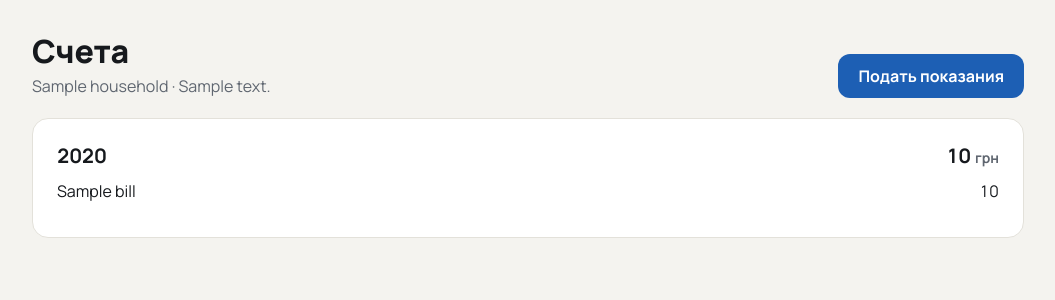
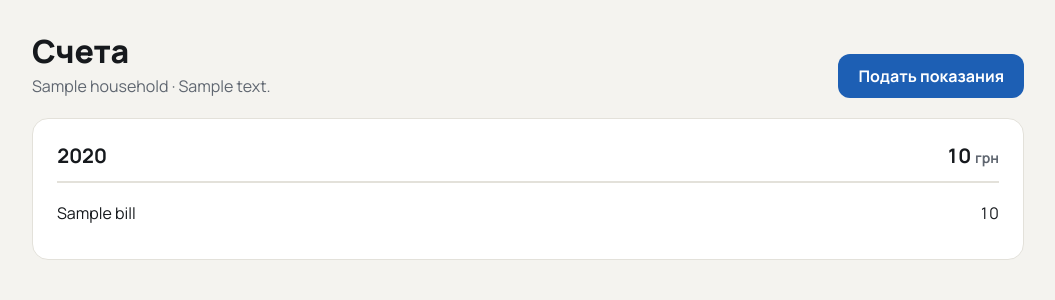
Before and after one commit to artem-sokolov-git/kommunalka-service, a Python web app: template src/kommunalka/presentation/web/templates/bills.html in a window 1280 px wide. Shown: the part 69-369 px from the top of the page, without its empty margins (112-1167 px from the left). Run offline with Jinja, Linux system fonts and the light colour scheme; the template is opened without the code that fills it: most values are stand-ins (such as "Sample title", 1, 10 or a date in 2020).

Commit message:
fix(web): separate year headers on the bills page

```diff
--- a/src/kommunalka/presentation/web/static/style.css
+++ b/src/kommunalka/presentation/web/static/style.css
@@ -322,6 +322,7 @@ input[aria-invalid="true"] { border: 2px solid var(--danger); }
 }
 .month-list a:hover { background: var(--sunken); text-decoration: none; }
 .month-list a[aria-current="page"] { background: var(--accent-soft); color: var(--accent); font-weight: 700; }
+.month-list .year-head { margin-bottom: 8px; padding-bottom: 12px; border-bottom: 2px solid var(--line); }
 .month-list .year-row { display: flex; justify-content: space-between; padding: 8px 0; font-size: 14px; font-weight: 600; color: var(--muted); }
 
 /* Tariffs */
--- a/src/kommunalka/presentation/web/templates/bills.html
+++ b/src/kommunalka/presentation/web/templates/bills.html
@@ -13,7 +13,7 @@
   {% for year in years %}
   <section class="card">
     <div class="month-list">
-      <h2 class="spread"><span>{{ year.year }}</span><span>{{ year.total }} <span class="muted small">грн</span></span></h2>
+      <h2 class="spread year-head"><span>{{ year.year }}</span><span>{{ year.total }} <span class="muted small">грн</span></span></h2>
       {% for bill in year.bills %}
       <a href="{{ url_for('bill_page', household_id=household.id, year=bill.year, month=bill.month) }}" aria-label="{{ bill.title | capitalize }} {{ bill.year }}"><span>{{ bill.title | capitalize }}</span><span>{{ bill.total }}</span></a>
       {% endfor %}
```
